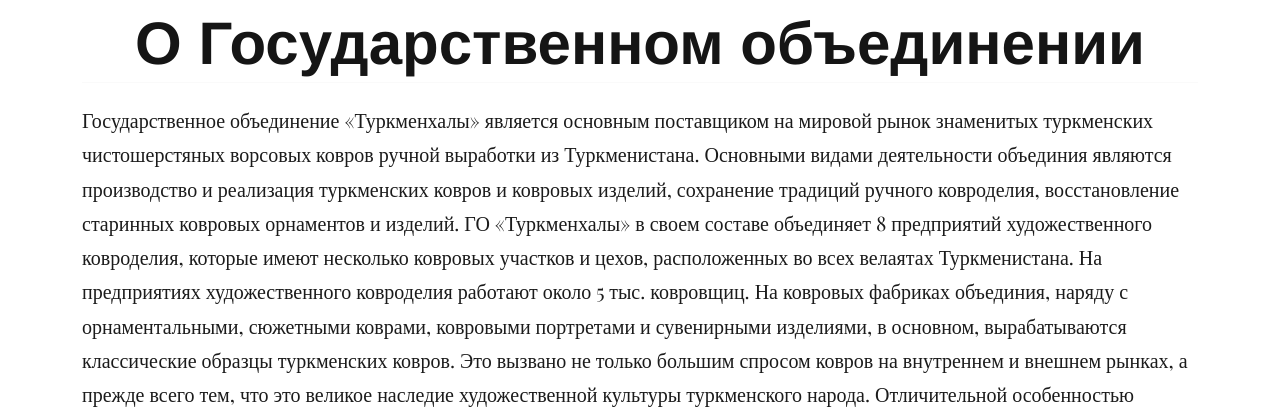
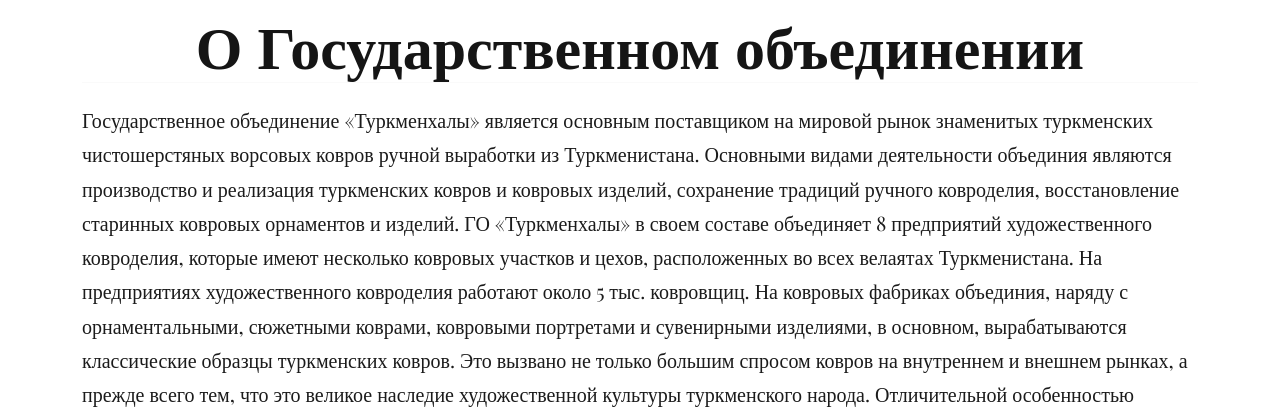
Before and after one commit to ShanazarDev/CheperHaly, a Django app: page /ru/about-us/ in a window 1280 px wide. Shown: the part 847-1263 px from the top of the page. Run offline with Django 4.2, Linux system fonts and the light colour scheme; some libraries are stand-ins or nearby versions.

Commit message:
Some changes on about-us and base

```diff
--- a/Haly/templates/ru/about-us.html
+++ b/Haly/templates/ru/about-us.html
@@ -31,7 +31,7 @@
                 <span class="visually-hidden">Next</span>
             </button>
         </div>
-        <h2 class="mb-2">О Государственном объединении</h2>
+        <h2 class="mb-2" style="font-family: 'Playfair Display', serif;">О Государственном объединении</h2>
         <hr>
         <p style="font-size: 20px; color: #1b1b1b" class="text-left text-break">
             Государственное объединение «Туркменхалы» является основным поставщиком на мировой рынок знаменитых
--- a/Haly/templates/ru/base.html
+++ b/Haly/templates/ru/base.html
@@ -85,7 +85,7 @@
                                         </a>
                                     </div>
                                     <br>
-                                    <h2>Туркмен Халы</h2>
+{#                                    <h2>Туркмен Халы</h2>#}
                                 </div>
                                 <div class="col d-xxl-flex justify-content-xxl-center align-items-xxl-center">
                                     <div class="contact-info">
```
Also changed, not shown: 1 other file.
